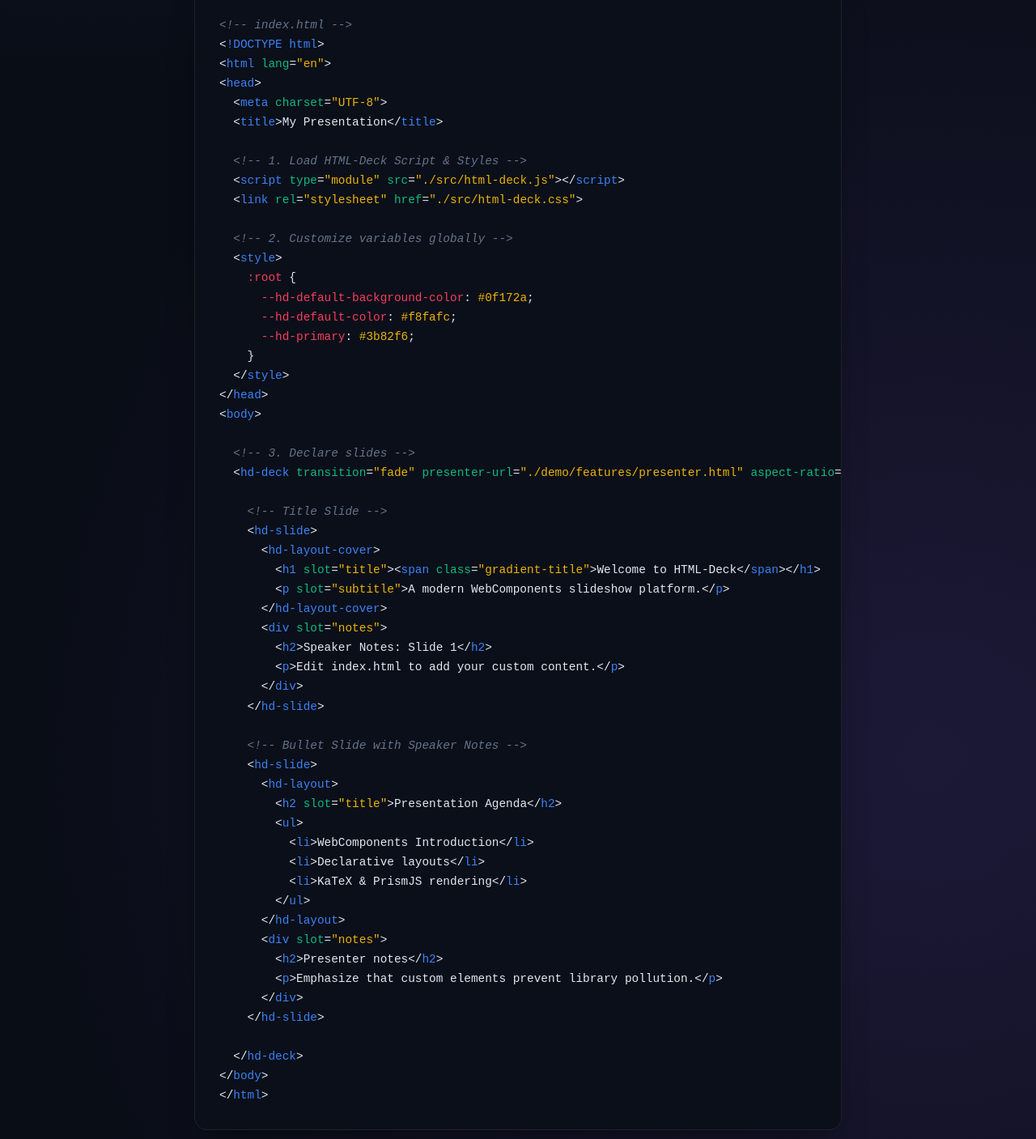
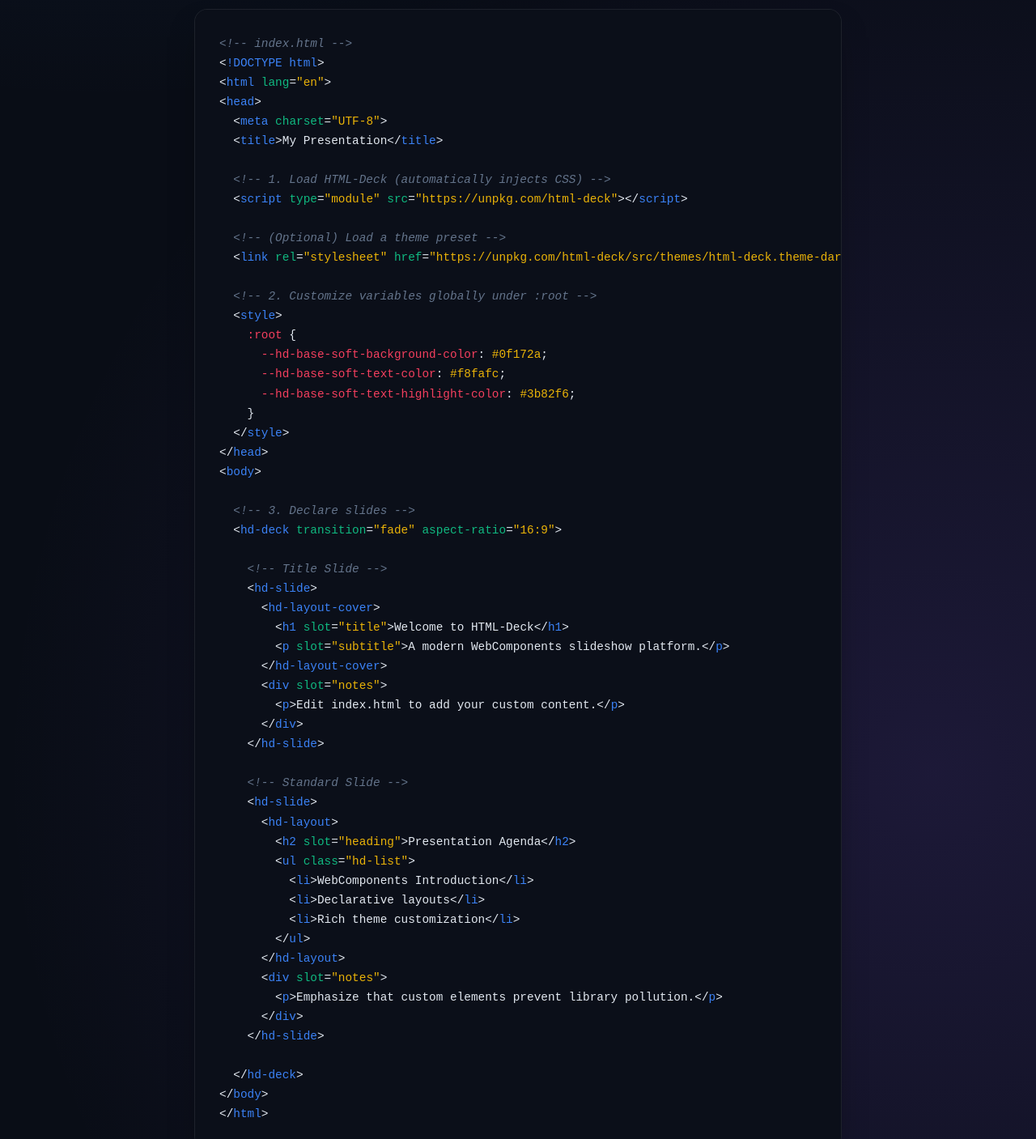
Before and after one commit to likr/html-deck, a website built with Vite: page packages/html-deck-demo/index.html in a window 1280 px wide. Shown: the part 1679-3086 px from the top of the page at 81% size. Built offline with nearby package versions, Linux system fonts and the light colour scheme.

Commit message:
docs: update README.md and landing page to match latest component and theme APIs

```diff
--- a/packages/html-deck-demo/index.html
+++ b/packages/html-deck-demo/index.html
@@ -301,19 +301,19 @@
         <div class="feature-card">
           <span class="feature-icon">🤖</span>
           <h3>Agent-First Design</h3>
-          <p>Flat markup avoids the deeply nested section tags typical of Reveal.js. Simple layout attributes like layout="split" prevent AI syntax errors.</p>
+          <p>Flat slide list avoids the deeply nested section tags typical of Reveal.js. Simple layout components like &lt;hd-layout-split&gt; prevent AI syntax and nesting errors.</p>
         </div>
 
         <div class="feature-card">
           <span class="feature-icon">⚡</span>
           <h3>Build-Free</h3>
-          <p>No bundling, Vite, or npm scripts needed. Just import html-deck.js and link html-deck.css into a plain HTML file, and you are ready to write slides.</p>
+          <p>No bundling or build setup required. Just load the html-deck script via CDN or package managers, and you are ready. Global CSS styles are automatically injected.</p>
         </div>
 
         <div class="feature-card">
           <span class="feature-icon">📶</span>
           <h3>Offline Support</h3>
-          <p>Math equations (KaTeX) and syntax highlighting (PrismJS) are resolved from local vendor files, enabling complete offline editing.</p>
+          <p>Math equations (KaTeX) and syntax highlighting (PrismJS) can be integrated easily using standard third-party scripts, enabling offline editing.</p>
         </div>
 
         <div class="feature-card">
@@ -331,7 +331,7 @@
         <div class="feature-card">
           <span class="feature-icon">🎨</span>
           <h3>CSS Variable Customization</h3>
-          <p>No opinionated theme constraints. Define colors, font sizes, transitions, and line-heights globally using custom properties.</p>
+          <p>No opinionated theme constraints. Define colors, font sizes, transitions, and line-heights globally using custom properties under :root.</p>
         </div>
       </section>
 
@@ -347,48 +347,48 @@
   &lt;<span class="tag">meta</span> <span class="attr">charset</span>=<span class="val">"UTF-8"</span>&gt;
   &lt;<span class="tag">title</span>&gt;My Presentation&lt;/<span class="tag">title</span>&gt;
 
-  <span class="comment">&lt;!-- 1. Load HTML-Deck Script & Styles --&gt;</span>
-  &lt;<span class="tag">script</span> <span class="attr">type</span>=<span class="val">"module"</span> <span class="attr">src</span>=<span class="val">"./src/html-deck.js"</span>&gt;&lt;/<span class="tag">script</span>&gt;
-  &lt;<span class="tag">link</span> <span class="attr">rel</span>=<span class="val">"stylesheet"</span> <span class="attr">href</span>=<span class="val">"./src/html-deck.css"</span>&gt;
+  <span class="comment">&lt;!-- 1. Load HTML-Deck (automatically injects CSS) --&gt;</span>
+  &lt;<span class="tag">script</span> <span class="attr">type</span>=<span class="val">"module"</span> <span class="attr">src</span>=<span class="val">"https://unpkg.com/html-deck"</span>&gt;&lt;/<span class="tag">script</span>&gt;
 
-  <span class="comment">&lt;!-- 2. Customize variables globally --&gt;</span>
+  <span class="comment">&lt;!-- (Optional) Load a theme preset --&gt;</span>
+  &lt;<span class="tag">link</span> <span class="attr">rel</span>=<span class="val">"stylesheet"</span> <span class="attr">href</span>=<span class="val">"https://unpkg.com/html-deck/src/themes/html-deck.theme-dark.css"</span>&gt;
+
+  <span class="comment">&lt;!-- 2. Customize variables globally under :root --&gt;</span>
   &lt;<span class="tag">style</span>&gt;
     <span class="keyword">:root</span> {
-      <span class="keyword">--hd-default-background-color</span>: <span class="val">#0f172a</span>;
-      <span class="keyword">--hd-default-color</span>: <span class="val">#f8fafc</span>;
-      <span class="keyword">--hd-primary</span>: <span class="val">#3b82f6</span>;
+      <span class="keyword">--hd-base-soft-background-color</span>: <span class="val">#0f172a</span>;
+      <span class="keyword">--hd-base-soft-text-color</span>: <span class="val">#f8fafc</span>;
+      <span class="keyword">--hd-base-soft-text-highlight-color</span>: <span class="val">#3b82f6</span>;
     }
   &lt;/<span class="tag">style</span>&gt;
 &lt;/<span class="tag">head</span>&gt;
 &lt;<span class="tag">body</span>&gt;
 
   <span class="comment">&lt;!-- 3. Declare slides --&gt;</span>
-  &lt;<span class="tag">hd-deck</span> <span class="attr">transition</span>=<span class="val">"fade"</span> <span class="attr">presenter-url</span>=<span class="val">"./demo/features/presenter.html"</span> <span class="attr">aspect-ratio</span>=<span class="val">"16:9"</span>&gt;
+  &lt;<span class="tag">hd-deck</span> <span class="attr">transition</span>=<span class="val">"fade"</span> <span class="attr">aspect-ratio</span>=<span class="val">"16:9"</span>&gt;
 
     <span class="comment">&lt;!-- Title Slide --&gt;</span>
     &lt;<span class="tag">hd-slide</span>&gt;
       &lt;<span class="tag">hd-layout-cover</span>&gt;
-        &lt;<span class="tag">h1</span> <span class="attr">slot</span>=<span class="val">"title"</span>&gt;&lt;<span class="tag">span</span> <span class="attr">class</span>=<span class="val">"gradient-title"</span>&gt;Welcome to HTML-Deck&lt;/<span class="tag">span</span>&gt;&lt;/<span class="tag">h1</span>&gt;
+        &lt;<span class="tag">h1</span> <span class="attr">slot</span>=<span class="val">"title"</span>&gt;Welcome to HTML-Deck&lt;/<span class="tag">h1</span>&gt;
         &lt;<span class="tag">p</span> <span class="attr">slot</span>=<span class="val">"subtitle"</span>&gt;A modern WebComponents slideshow platform.&lt;/<span class="tag">p</span>&gt;
       &lt;/<span class="tag">hd-layout-cover</span>&gt;
       &lt;<span class="tag">div</span> <span class="attr">slot</span>=<span class="val">"notes"</span>&gt;
-        &lt;<span class="tag">h2</span>&gt;Speaker Notes: Slide 1&lt;/<span class="tag">h2</span>&gt;
         &lt;<span class="tag">p</span>&gt;Edit index.html to add your custom content.&lt;/<span class="tag">p</span>&gt;
       &lt;/<span class="tag">div</span>&gt;
     &lt;/<span class="tag">hd-slide</span>&gt;
 
-    <span class="comment">&lt;!-- Bullet Slide with Speaker Notes --&gt;</span>
+    <span class="comment">&lt;!-- Standard Slide --&gt;</span>
     &lt;<span class="tag">hd-slide</span>&gt;
       &lt;<span class="tag">hd-layout</span>&gt;
-        &lt;<span class="tag">h2</span> <span class="attr">slot</span>=<span class="val">"title"</span>&gt;Presentation Agenda&lt;/<span class="tag">h2</span>&gt;
-        &lt;<span class="tag">ul</span>&gt;
+        &lt;<span class="tag">h2</span> <span class="attr">slot</span>=<span class="val">"heading"</span>&gt;Presentation Agenda&lt;/<span class="tag">h2</span>&gt;
+        &lt;<span class="tag">ul</span> <span class="attr">class</span>=<span class="val">"hd-list"</span>&gt;
           &lt;<span class="tag">li</span>&gt;WebComponents Introduction&lt;/<span class="tag">li</span>&gt;
           &lt;<span class="tag">li</span>&gt;Declarative layouts&lt;/<span class="tag">li</span>&gt;
-          &lt;<span class="tag">li</span>&gt;KaTeX & PrismJS rendering&lt;/<span class="tag">li</span>&gt;
+          &lt;<span class="tag">li</span>&gt;Rich theme customization&lt;/<span class="tag">li</span>&gt;
         &lt;/<span class="tag">ul</span>&gt;
       &lt;/<span class="tag">hd-layout</span>&gt;
       &lt;<span class="tag">div</span> <span class="attr">slot</span>=<span class="val">"notes"</span>&gt;
-        &lt;<span class="tag">h2</span>&gt;Presenter notes&lt;/<span class="tag">h2</span>&gt;
         &lt;<span class="tag">p</span>&gt;Emphasize that custom elements prevent library pollution.&lt;/<span class="tag">p</span>&gt;
       &lt;/<span class="tag">div</span>&gt;
     &lt;/<span class="tag">hd-slide</span>&gt;
```
Also changed, not shown: README.md.
